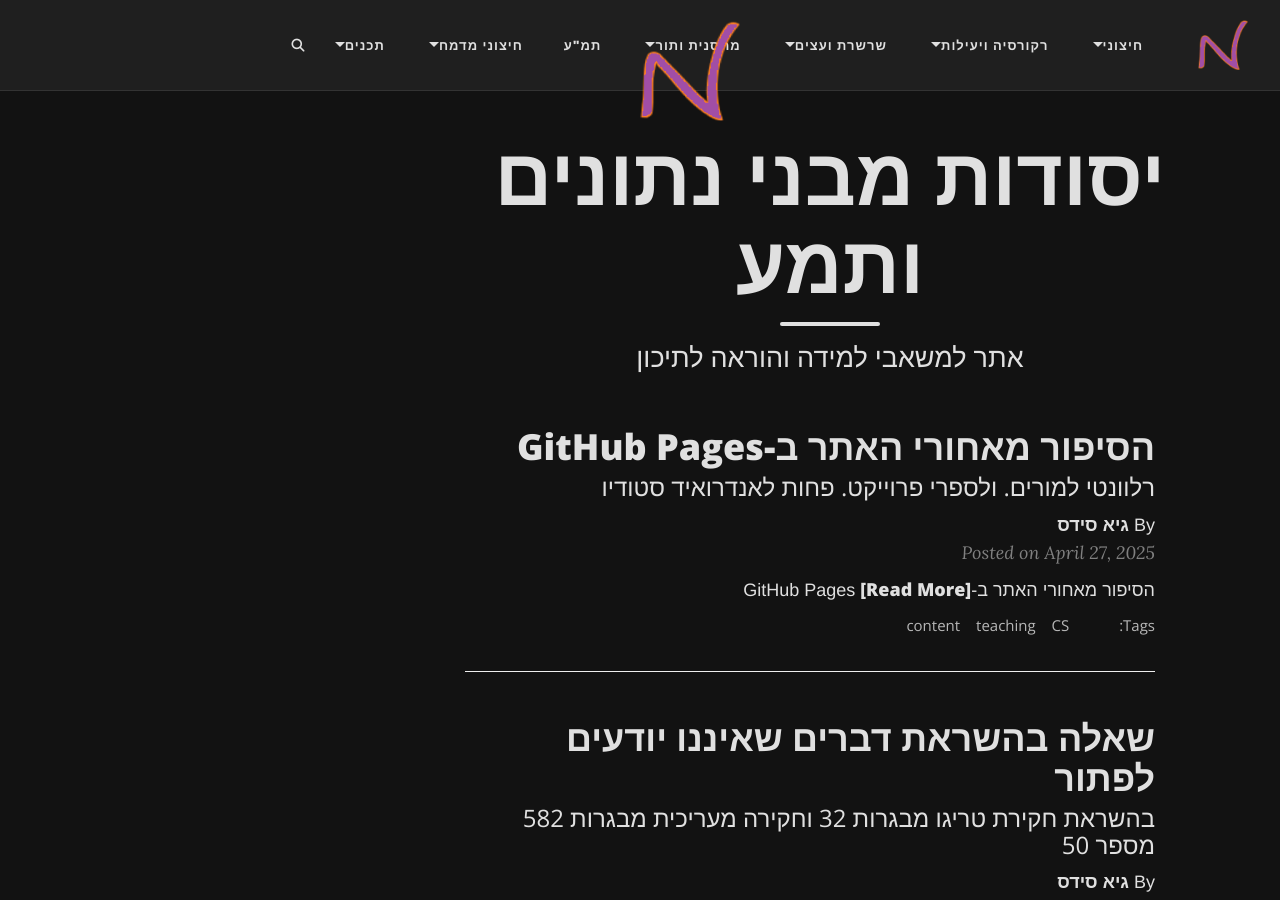
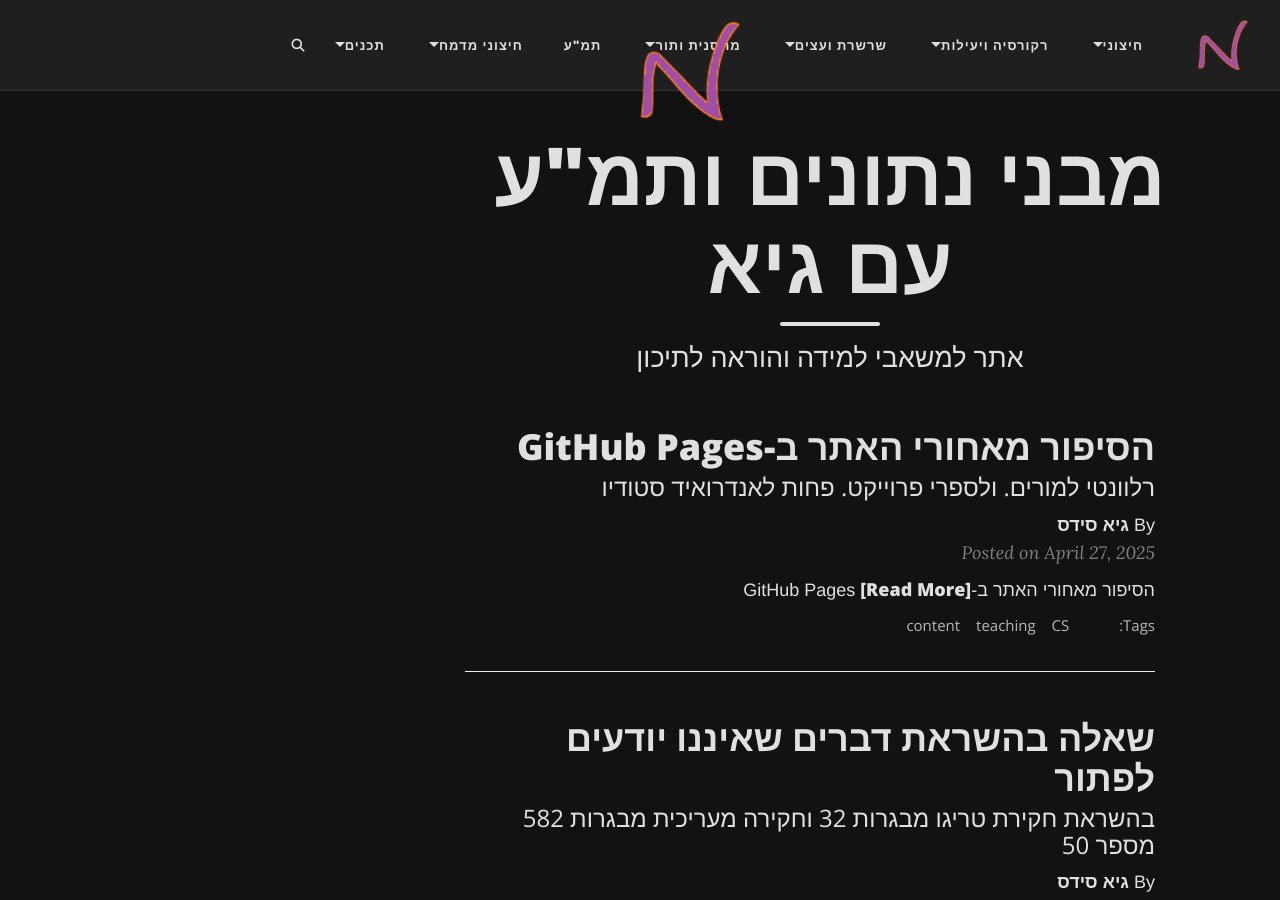
Before and after one commit to 3strategy/BeautifulMivney, a Jekyll site: the page built from index.html, in a window 1280 px wide and 900 px high. Built offline with Jekyll 4.4.1, drawn with Linux system fonts in a browser that asks for light colours; formulas are drawn with MathJax 3; the list of posts is cut into pages by our own code; comment, search, counter and statistics services are not loaded.

Commit message:
update title

```diff
--- a/_config.yml
+++ b/_config.yml
@@ -10,7 +10,7 @@
 ############################
 
 # Name of website
-title: יסודות עם גיא
+title: מבני נתונים ותמ"ע עם גיא
 
 # Your name to show in the footer
 author: גיא סידס
--- a/index.html
+++ b/index.html
@@ -1,6 +1,6 @@
 ---
 layout: home
-title: יסודות מבני נתונים ותמע
+title: מבני נתונים ותמ"ע עם גיא
 subtitle: אתר למשאבי למידה והוראה לתיכון
 mathjax: true
 ---
```
Also changed, not shown: cst/recursion/Ex1a.5recursion.avanced.md (+2 -2 lines).
